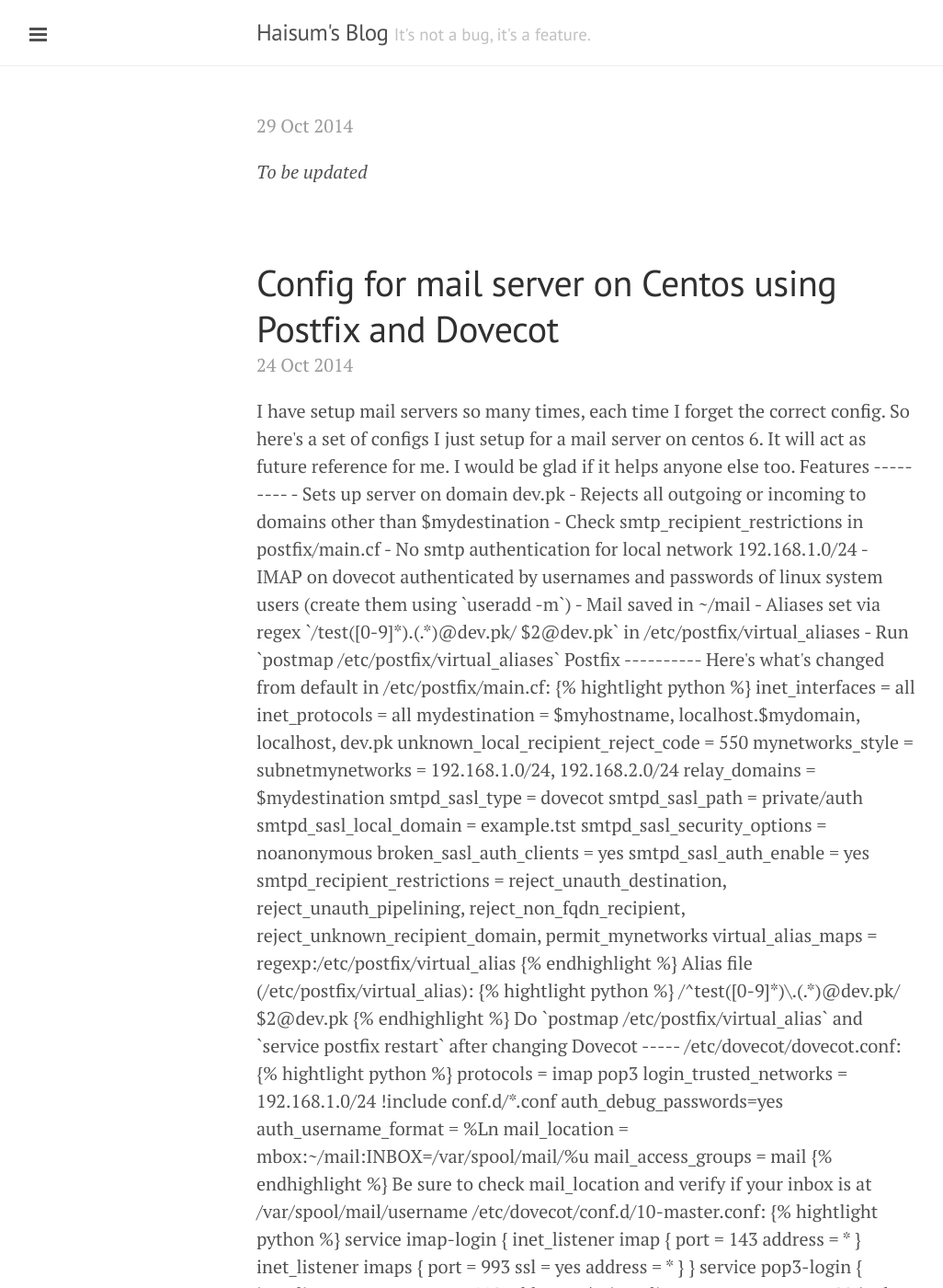
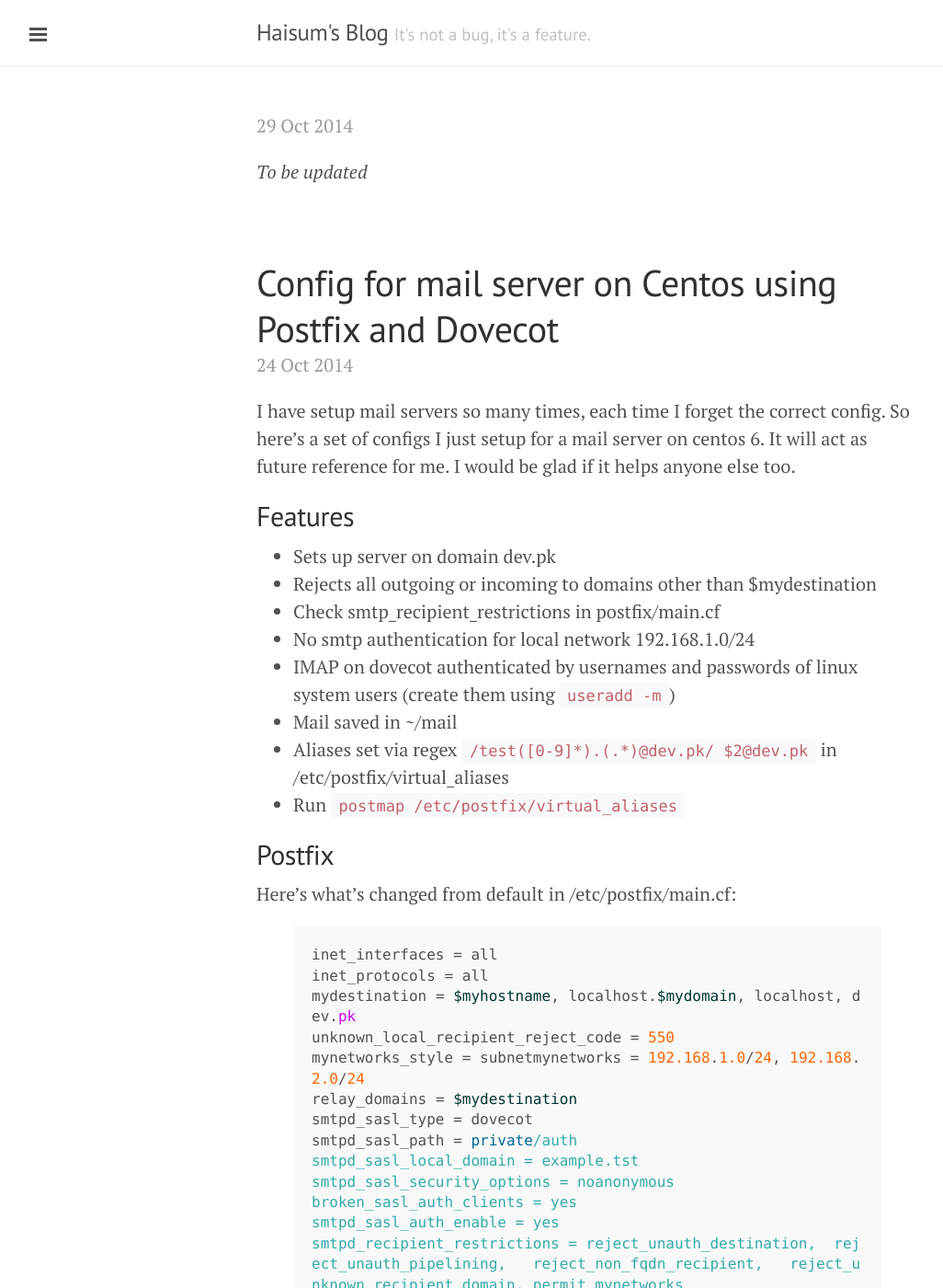
Before and after one commit to haisum/haisum.github.io, a Jekyll site: the page built from index.html, in a window 1280 px wide and 1400 px high. Shown: the whole window at 92% size, without its empty margins (1-1027 px from the left). Built offline with Jekyll 4.4.1, drawn with Linux system fonts in a browser that asks for light colours; Markdown is read by kramdown in place of the engine named in the settings; the list of posts is cut into pages by our own code; some of the changed text lies outside the part shown.

Commit message:
Fixing tags and download link in postfix post

```diff
--- a/_posts/2014-10-24-postfix-dovecot-centos-config.md
+++ b/_posts/2014-10-24-postfix-dovecot-centos-config.md
@@ -21,7 +21,7 @@ Postfix
 
 Here's what's changed from default in /etc/postfix/main.cf:
 
-{% hightlight python %}
+{% highlight ruby %}
 inet_interfaces = all
 inet_protocols = all
 mydestination = $myhostname, localhost.$mydomain, localhost, dev.pk
@@ -40,7 +40,7 @@ virtual_alias_maps = regexp:/etc/postfix/virtual_alias
 
 Alias file (/etc/postfix/virtual_alias):
 
-{% hightlight python %}
+{% highlight ruby %}
 /^test([0-9]*)\.(.*)@dev.pk/ $2@dev.pk
 {% endhighlight %}
 
@@ -52,7 +52,7 @@ Dovecot
 
 /etc/dovecot/dovecot.conf:
 
-{% hightlight python %}
+{% highlight ruby %}
 protocols = imap pop3
 login_trusted_networks = 192.168.1.0/24
 !include conf.d/*.conf
@@ -65,7 +65,7 @@ Be sure to check mail_location and verify if your inbox is at /var/spool/mail/us
 
 /etc/dovecot/conf.d/10-master.conf:
 
-{% hightlight python %}
+{% highlight python %}
 service imap-login {
   inet_listener imap {
     port = 143
```
Also changed, not shown: 1 other file.
